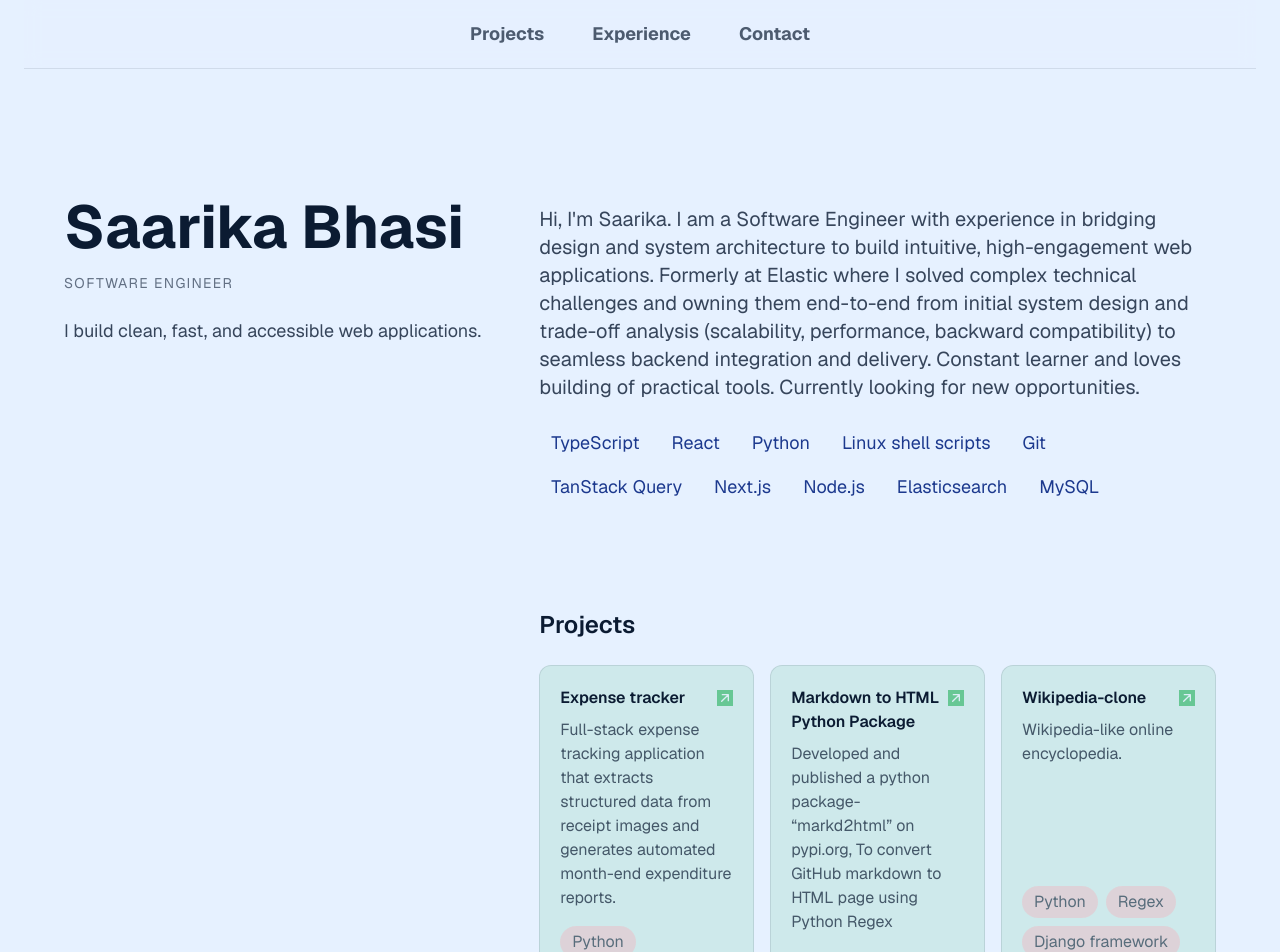
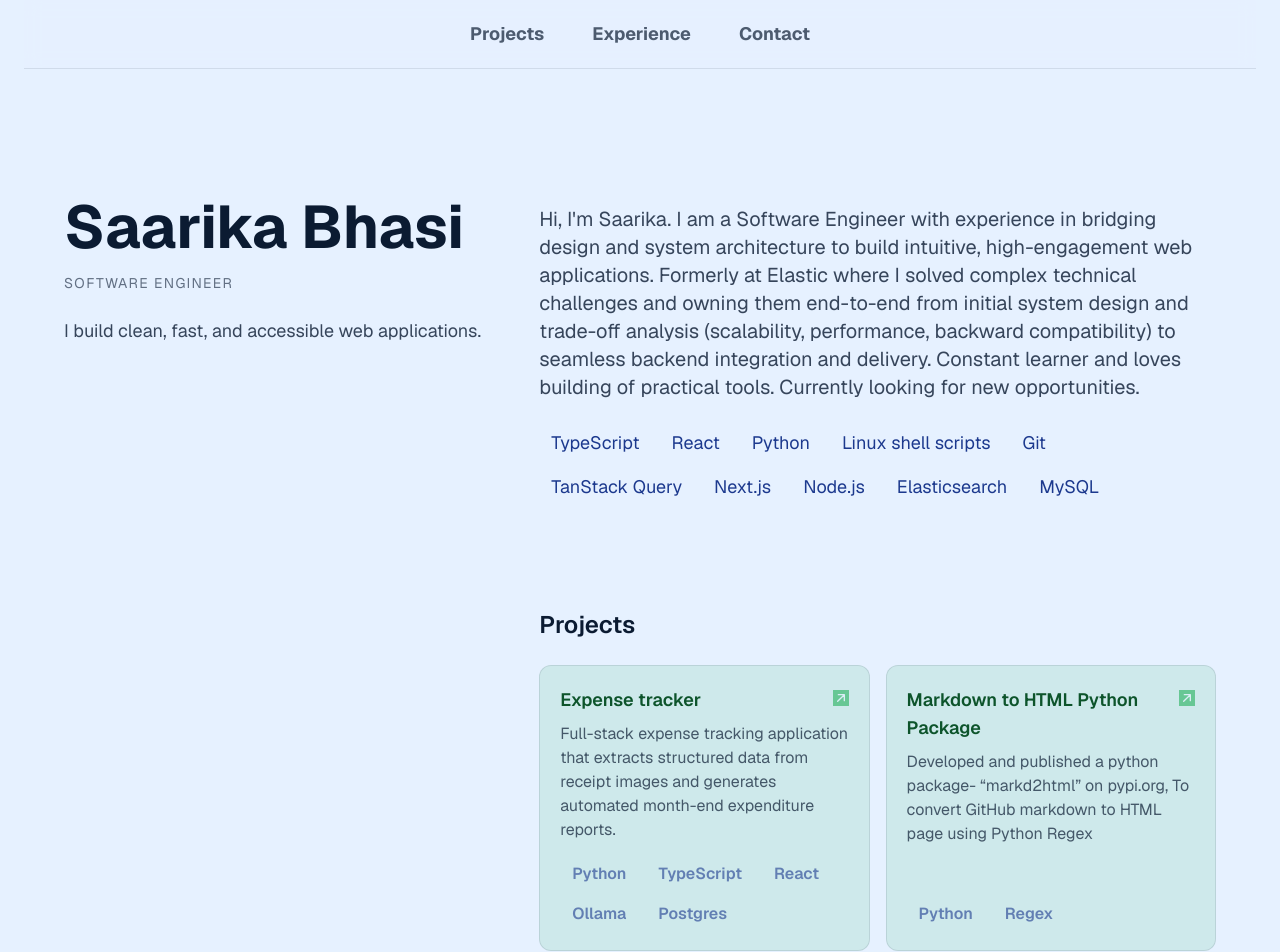
Before and after one commit to saarikabhasi/portfolio, a Next.js app: page / in a window 1280 px wide. Shown: the top 952 px of the page. Built offline with nearby package versions, Linux system fonts and the light colour scheme.

Commit message:
change to two project card by default

```diff
--- a/src/app/projects.tsx
+++ b/src/app/projects.tsx
@@ -3,7 +3,7 @@
 import { useState, useSyncExternalStore } from "react";
 import { projects } from "./constants";
 
-const DESKTOP_PAGE_SIZE = 3;
+const DESKTOP_PAGE_SIZE = 2;
 const MOBILE_PAGE_SIZE = 1;
 const DESKTOP_QUERY = "(min-width: 640px)";
 
@@ -28,16 +28,16 @@ export function Projects() {
 
     return (<section id="projects" className="scroll-mt-20 py-16">
         <h2 className="mb-6 text-2xl font-semibold">Projects</h2>
-        <div className="grid gap-4 sm:grid-cols-2 lg:grid-cols-3 ">
+        <div className="grid gap-4 sm:grid-cols-2">
             {projects.slice(0, visible).map((project) => (
                 <a
                     key={project.title}
                     href={project.href}
                     target="_blank"
                     rel="noopener noreferrer"
-                    className="group flex flex-col rounded-xl border  bg-green-600/10  border-foreground/10 p-5 transition hover:border-foreground/30 hover:bg-foreground/5 hover:bg-yellow-300/40"
+                    className="group flex min-h-48 flex-col rounded-xl border  bg-green-600/10  border-foreground/10 p-5 transition hover:border-foreground/30 hover:bg-foreground/5 hover:bg-yellow-300/40"
                 >
-                    <h3 className="flex items-start justify-between gap-2 font-semibold group-hover:underline">
+                    <h3 className="flex items-start justify-between gap-2 font-semibold text-lg text-green-900 group-hover:underline">
                         {project.title}
                         {/* eslint-disable-next-line @next/next/no-img-element */}
                         <img
@@ -51,7 +51,7 @@ export function Projects() {
                     <p className="mt-2 flex-1 text-md opacity-70">{project.description}</p>
                     <ul className="mt-4 flex flex-wrap gap-2 text-md opacity-60">
                         {project.tags.map((tag) => (
-                            <li key={tag} className="rounded-full px-3 py-1 bg-rose-300/50 text-md  text-black-300">
+                            <li key={tag} className="rounded-full px-3 py-1 bg-mist-400/10 text-md  text-blue-900 font-semibold">
                                 {tag}
                             </li>
                         ))}
```
